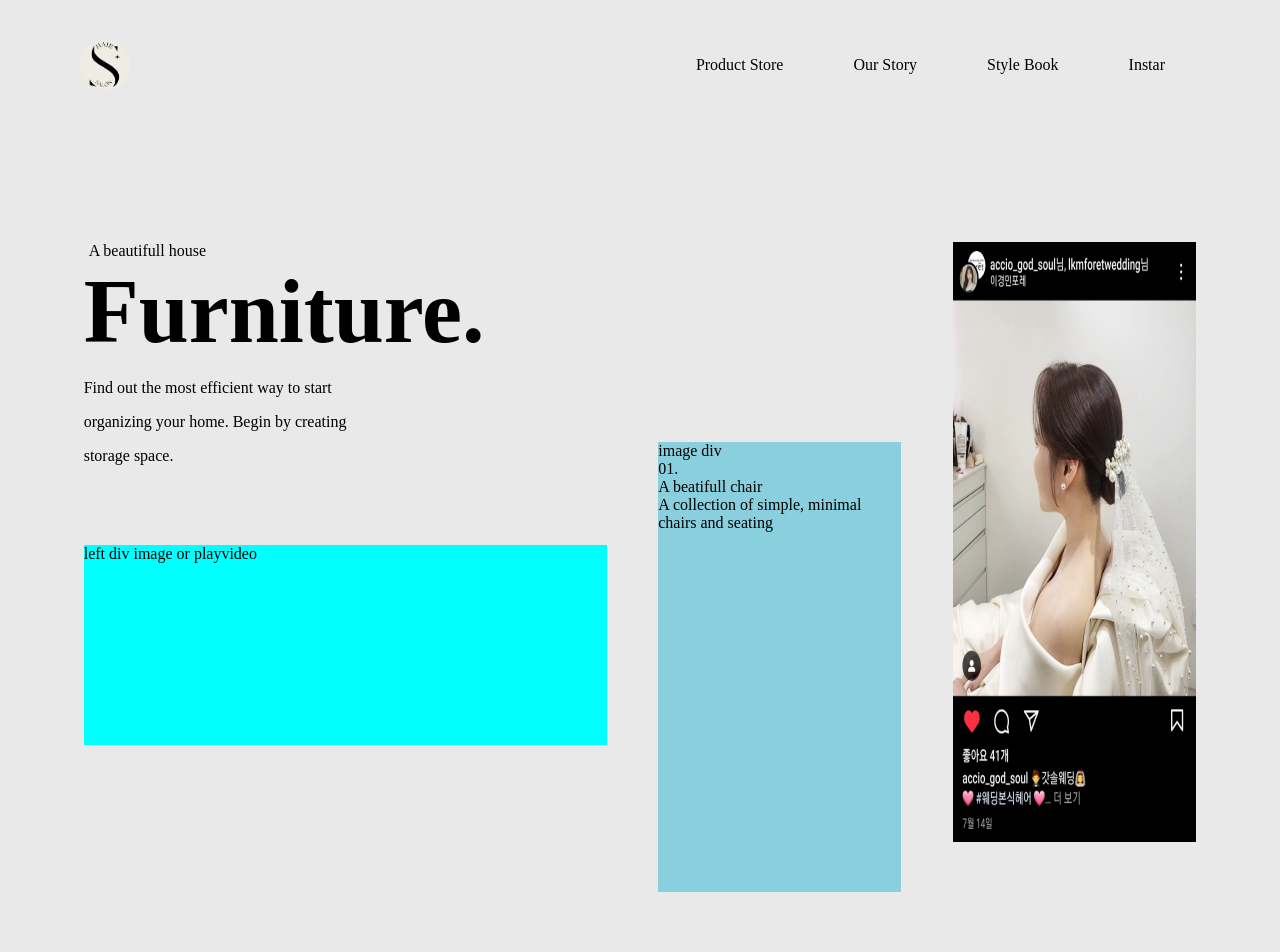
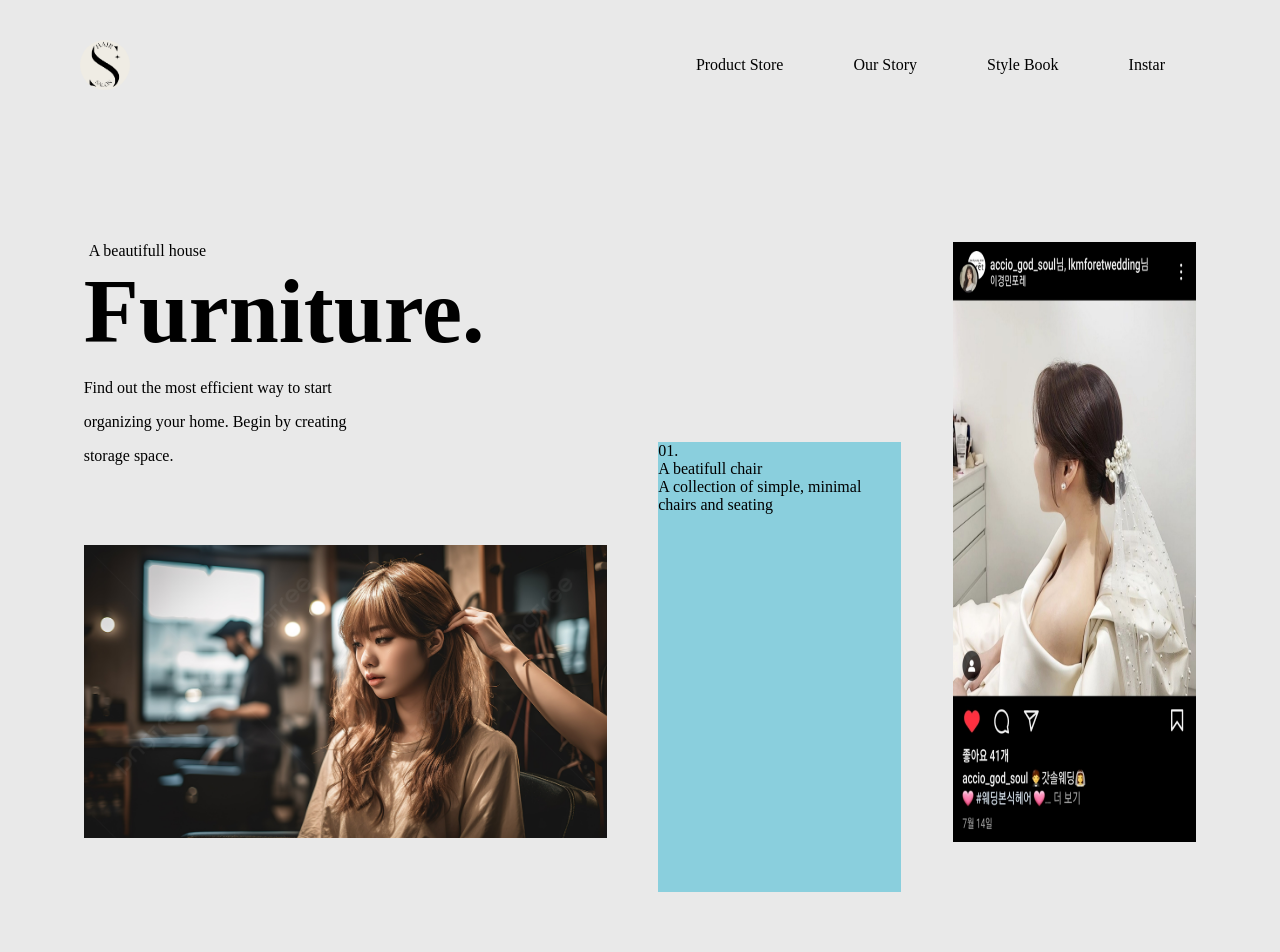
Before and after one commit to ddpound/shin, a Next.js app: page / in a window 1280 px wide. Shown: the top 952 px of the page. Built offline with nearby package versions, Linux system fonts and the light colour scheme.

Commit message:
메인페이지 디자인 및 이미지 추가

```diff
--- a/src/app/globals.css
+++ b/src/app/globals.css
@@ -96,8 +96,12 @@ header{
 .main-left-image{
   width: 100%;
   height: 200px;
-  background-color: aqua;
   margin: 80px 0;
+}
+
+.main-left-image img{
+  width: 100%;
+  object-fit: cover;
 }
 
 /* 메인페이지 가운데 css */
--- a/src/app/page.js
+++ b/src/app/page.js
@@ -10,12 +10,12 @@ export default function Home() {
           <p className="main-explanation-label">storage space.</p>
         </div>
         <div className="main-left-image">
-          left div image or playvideo
+           <img src="sample/main-sample/main-sample-img.jpeg" />
         </div>
       </div>
       <div className="main-center-div">
         <div className="center-in-img-div">
-          image div
+
         </div>
         <div className="center-in-explanation-div">
           01.<br/> A beatifull chair <br/>
```
Also changed, not shown: package.json (+6 -5 lines), public/sample/main-sample/main-sample-img.jpeg (added), 1 other file (tests, documents, lock files or other folders).
